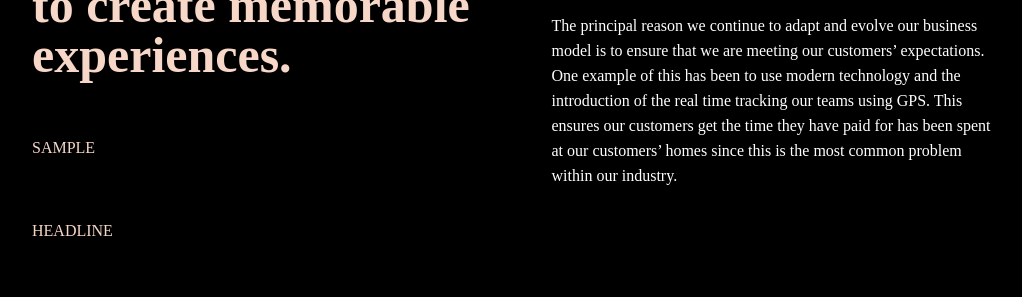
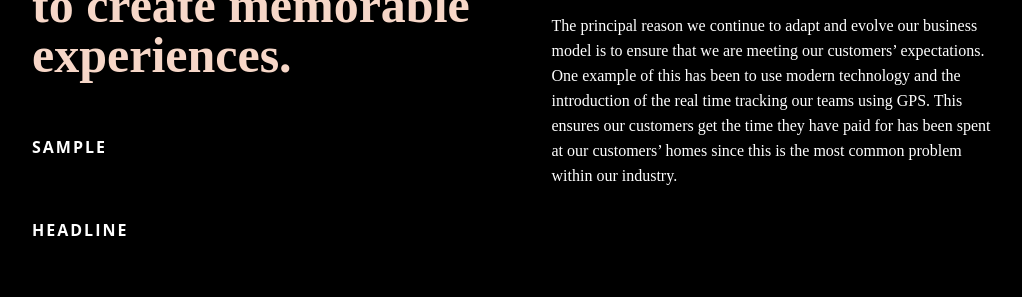
Before and after one commit to segunlawal/Biography-Page, a plain HTML site: page index.html in a window 1280 px wide. Shown: the part 1350-1647 px from the top of the page, without its empty margins (126-1148 px from the left). Drawn offline with Linux system fonts and the light colour scheme.

Commit message:
Update style.css

```diff
--- a/style.css
+++ b/style.css
@@ -58,7 +58,7 @@ width:50%;
   line-height: 25px;
   color:white;
 }
-.sample-headline{
+.sample, .headline{
   color:white;
   letter-spacing: 2px;
   font-weight:bold;
```
